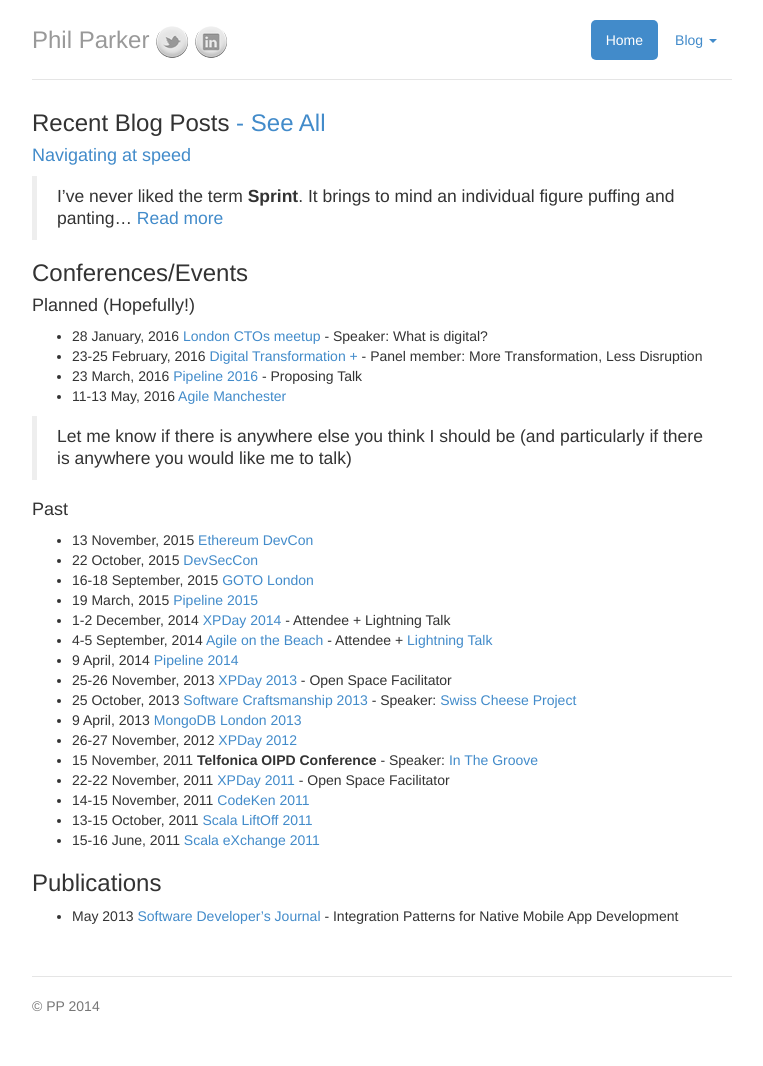
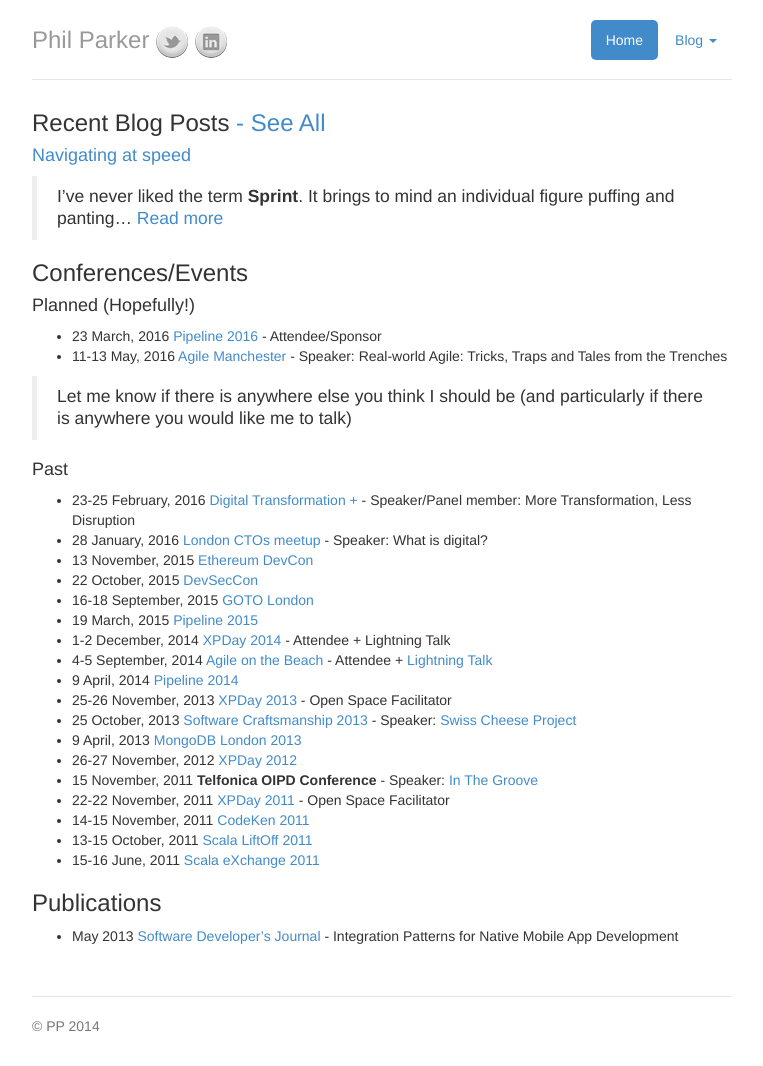
Before and after one commit to parker0phil/parker0phil.github.io, a Jekyll site: the page built from index.md, in a window 1280 px wide. Shown: the whole page, without its empty margins (258-1021 px from the left). Built offline with Jekyll 4.4.1, drawn with Linux system fonts in a browser that asks for light colours.

Commit message:
updated Conference/Events

```diff
--- a/index.md
+++ b/index.md
@@ -13,15 +13,16 @@
 
 #### Planned (Hopefully!)
 
-- 28 January, 2016 [London CTOs meetup](http://www.meetup.com/LondonCTOs/) - Speaker: What is digital?
-- 23-25 February, 2016 [Digital Transformation +](http://www.digitaltransformationplus.com/conference-day-one---february-24th-2016-agendaday) - Panel member: More Transformation, Less Disruption
-- 23 March, 2016 [Pipeline 2016](http://web.pipelineconf.info/) - Proposing Talk
-- 11-13 May, 2016 [Agile Manchester](http://agilemanchester.net/2016/)
+
+- 23 March, 2016 [Pipeline 2016](http://web.pipelineconf.info/) - Attendee/Sponsor
+- 11-13 May, 2016 [Agile Manchester](http://agilemanchester.net/2016/sessions/index.php?session=503) - Speaker: Real-world Agile: Tricks, Traps and Tales from the Trenches
 
 > Let me know if there is anywhere else you think I should be (and particularly if there is anywhere you would like me to talk)
 
 #### Past
 
+- 23-25 February, 2016 [Digital Transformation +](http://www.digitaltransformationplus.com/conference-day-one---february-24th-2016-agendaday) - Speaker/Panel member: More Transformation, Less Disruption
+- 28 January, 2016 [London CTOs meetup](http://www.meetup.com/LondonCTOs/) - Speaker: What is digital?
 - 13 November, 2015 [Ethereum DevCon](https://devcon.ethereum.org/)
 - 22 October, 2015 [DevSecCon](https://www.devseccon.com/)
 - 16-18 September, 2015 [GOTO London](http://gotocon.com/goto-london-2015/)
```
